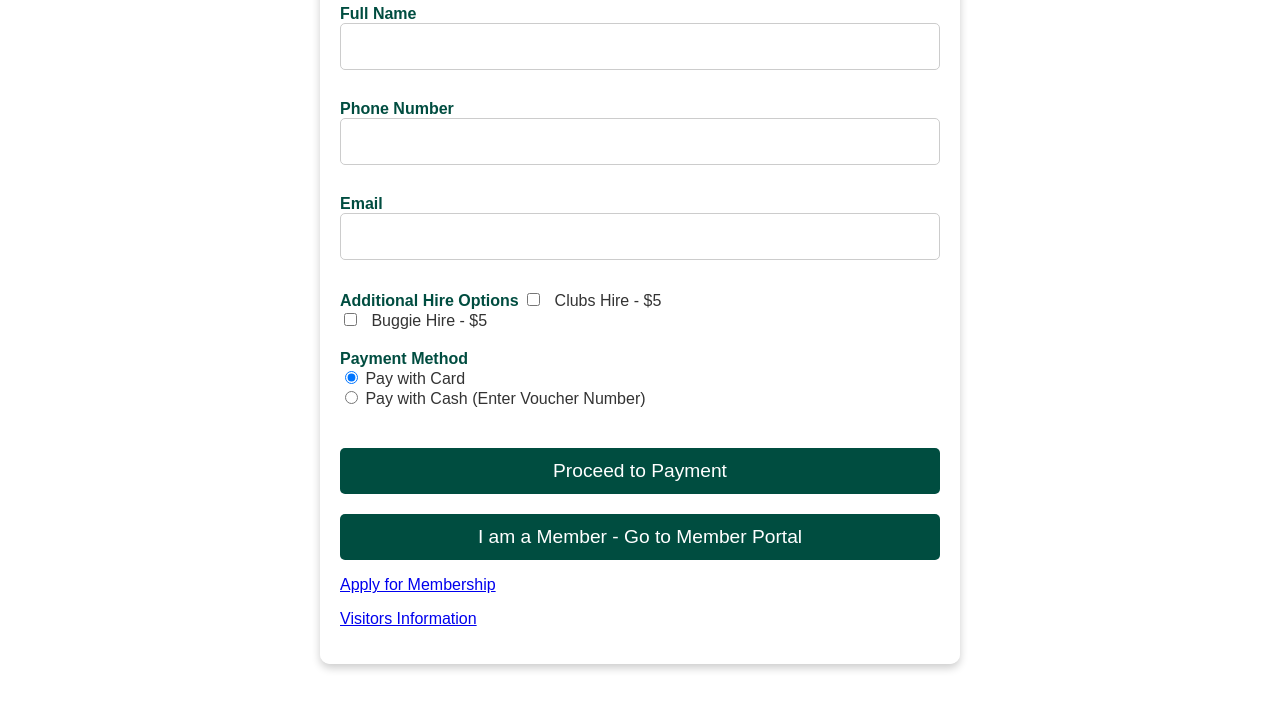
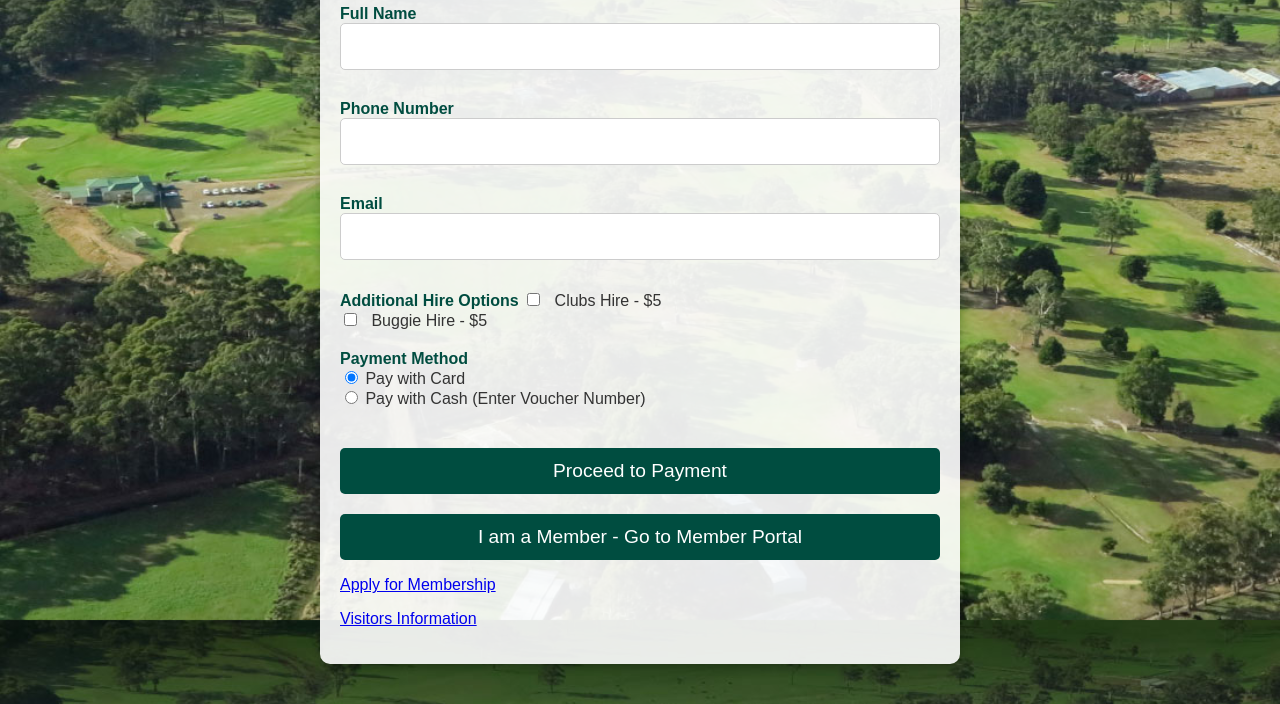
Before and after one commit to nimdt/hvgc, a plain HTML site: page index.html in a window 1280 px wide. Shown: the part 180-884 px from the top of the page. Drawn offline with Linux system fonts and the light colour scheme.

Commit message:
Update style.css

```diff
--- a/css/style.css
+++ b/css/style.css
@@ -1,7 +1,7 @@
 /* Body Styles */
 body {
     font-family: 'Arial', sans-serif;
-    background-image: url('Aerial-Photo-Feature.jpg'); /* Updated file path */
+    background-image: url('../images/Aerial-Photo-Feature.jpg'); /* Updated file path */
     background-size: cover;
     background-position: center;
     background-attachment: fixed;
```
